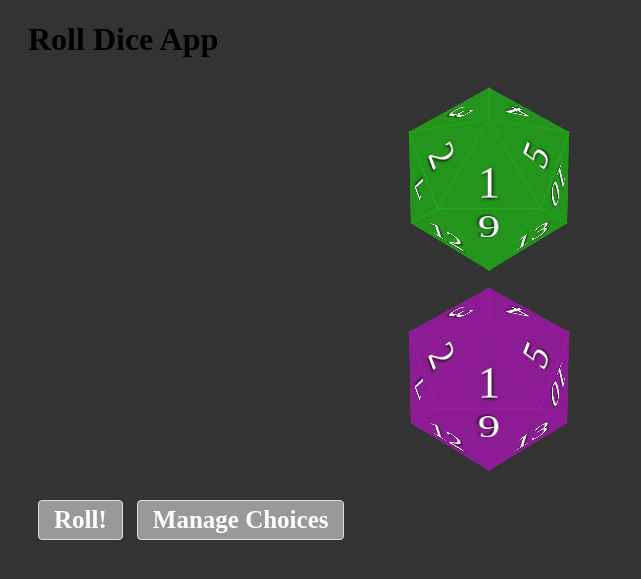
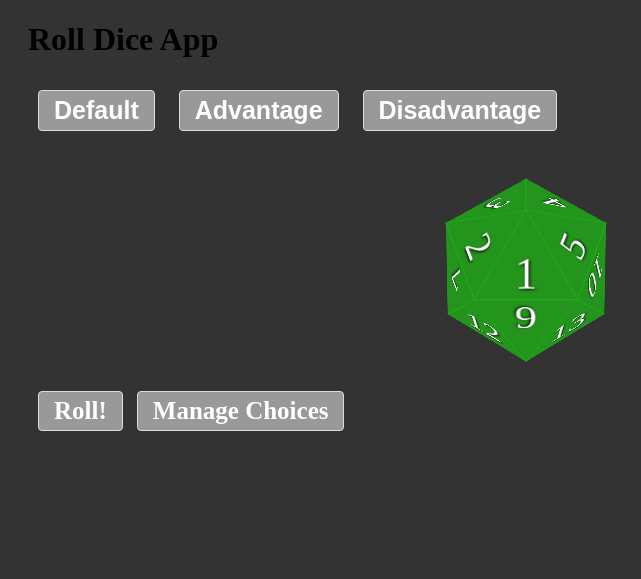
Before and after one commit to hiroTochigi/dice, a Django app: page / in a window 1280 px wide. Shown: the part 98-677 px from the top of the page, without its empty margins (0-641 px from the left). Run offline with Django 3.2, Linux system fonts and the light colour scheme; data that the repository does not hold is empty.

Commit message:
add mode

```diff
--- a/choices/static/main/choicebox.css
+++ b/choices/static/main/choicebox.css
@@ -6,3 +6,13 @@
 .choice {
     padding: 5px;
 }
+
+.dice-mode-choice input{
+    margin: 10px 10px 40px 10px;
+}
+
+.dice-box{
+    display: flex;
+    flex-wrap: wrap;
+    justify-content: space-evenly;
+}
--- a/choices/static/main/choose_choice.js
+++ b/choices/static/main/choose_choice.js
@@ -1,6 +1,14 @@
 
-import {choice_set_list, all_choice_list} from './get_all_dom_as_array.js'
+import {
+    choice_set_list,
+    all_choice_list,
+    all_dice_mode_btn
+} from './get_all_dom_as_array.js'
 import { get_focus } from './show_choice.js';
+import { get_mode } from './dice.js'
+
+const dice_2_box = document.getElementById("die-2").parentElement
+dice_2_box.hidden = true
 
 const add_event_on_choice_set = (choice_set_list) => {
     for (let i = 0; i<choice_set_list.length; i++ ){
@@ -56,6 +64,22 @@ const change_choice_set =(focus_id, choice_set_list) => {
     focused_choice_set.style.color = 'white';
 }
 
+const control_dice_box = (mode) => {
+    dice_2_box.hidden = (mode === "Default") ? true : false
+}
+
+const add_event_on_dice_mode_btn = (all_dice_mode_btn) => {
+
+    for (let i = 0; i<all_dice_mode_btn.length; i++ ){
+        all_dice_mode_btn[i].onclick = () => {
+            const mode = all_dice_mode_btn[i].defaultValue
+            get_mode(mode)
+            control_dice_box(mode)
+        }
+    }
+}
+
+add_event_on_dice_mode_btn(all_dice_mode_btn);
 add_event_on_choice_set(choice_set_list);
 add_id_on_choice(all_choice_list);
 
--- a/choices/static/main/dice.css
+++ b/choices/static/main/dice.css
@@ -17,7 +17,6 @@
 }
 
 .content {
-  margin: auto auto;
   position: relative;
   width: 200px;
   height: 200px;
--- a/choices/static/main/dice.js
+++ b/choices/static/main/dice.js
@@ -16,7 +16,12 @@ var $die_1 = $('#die-1'),
     face_2,
     timeoutId,
     transitionDuration = 100,
-    animationDuration  = 1000
+    animationDuration  = 1000,
+    mode = "Default"
+
+export const get_mode = (next_mode) => {
+    mode = next_mode
+}
 
 $('ul > li > a').click(function () {
   reset()
@@ -24,6 +29,16 @@ $('ul > li > a').click(function () {
 
   return false
 })
+
+function getFace(face_1, face_2, mode) {
+  if (mode === "Default"){
+    return face_1
+  }else if(mode === "Advantage"){
+    return (face_1 <= face_2) ? face_1 : face_2
+  }else{
+    return (face_1 > face_2) ? face_1 : face_2
+  }
+}
 
 function randomFace(face) {
   var newFace = Math.floor((Math.random() * sides)) + initialSide
@@ -60,8 +75,9 @@ $('.randomize, .die').click(function () {
     face_2 = randomFace(face_2)
     rollTo()
 
-    // specify the mode here
-    get_face(face_1)
+    const face = getFace(face_1, face_2, mode)
+
+    get_face(face)
   }, animationDuration)
 
   return false
--- a/choices/static/main/get_all_dom_as_array.js
+++ b/choices/static/main/get_all_dom_as_array.js
@@ -1,3 +1,4 @@
 
 export const choice_set_list = Array.from(document.querySelectorAll(".choice_set"));
 export const all_choice_list = Array.from(document.querySelectorAll(".choice"));
+export const all_dice_mode_btn = Array.from(document.querySelectorAll(".dice-mode-btn"));
--- a/choices/templates/choices/base.html
+++ b/choices/templates/choices/base.html
@@ -14,10 +14,10 @@
     <nav class="navbar">
       <ul class="nav-links">
         <li class="nav-item" ><a href="{% url 'main' %}">Home</a></li>
-        <li class="nav-item" ><a class="nav-item" href="{% url 'manage' %}">Manage Choices</a></li>
+        <li class="nav-item" ><a href="{% url 'manage' %}">Manage Choices</a></li>
         {% block dynamic_nav %}{% endblock %}
       </ul>
-  </nav>
+    </nav>
       {% block content %}{% endblock %}
   </body>
 </html>
--- a/choices/templates/choices/main.html
+++ b/choices/templates/choices/main.html
@@ -10,6 +10,12 @@
 <div class="container">
     <div class="dice-item">
         <h1>Roll Dice App</h1>
+        <div class="dice-mode-choice">
+            <input class="button dice-mode-btn" type="button" value="Default">
+            <input class="button dice-mode-btn" type="button" value="Advantage">
+            <input class="button dice-mode-btn" type="button" value="Disadvantage">
+        </div>
+        <div class="dice-box">
             <div class="content">
                 <div class="die" id="die-1">
                     <figure class="face face-1"></figure>
@@ -58,6 +64,7 @@
                     <figure class="face face-20"></figure>
                 </div>
             </div>
+        </div>
 
         <a href="" class="randomize app-anchor">Roll!</a>
         <a href="{% url 'manage'%}" class="app-anchor">Manage Choices</a>
```
Lines whose indentation alone changed are shown as unchanged.
